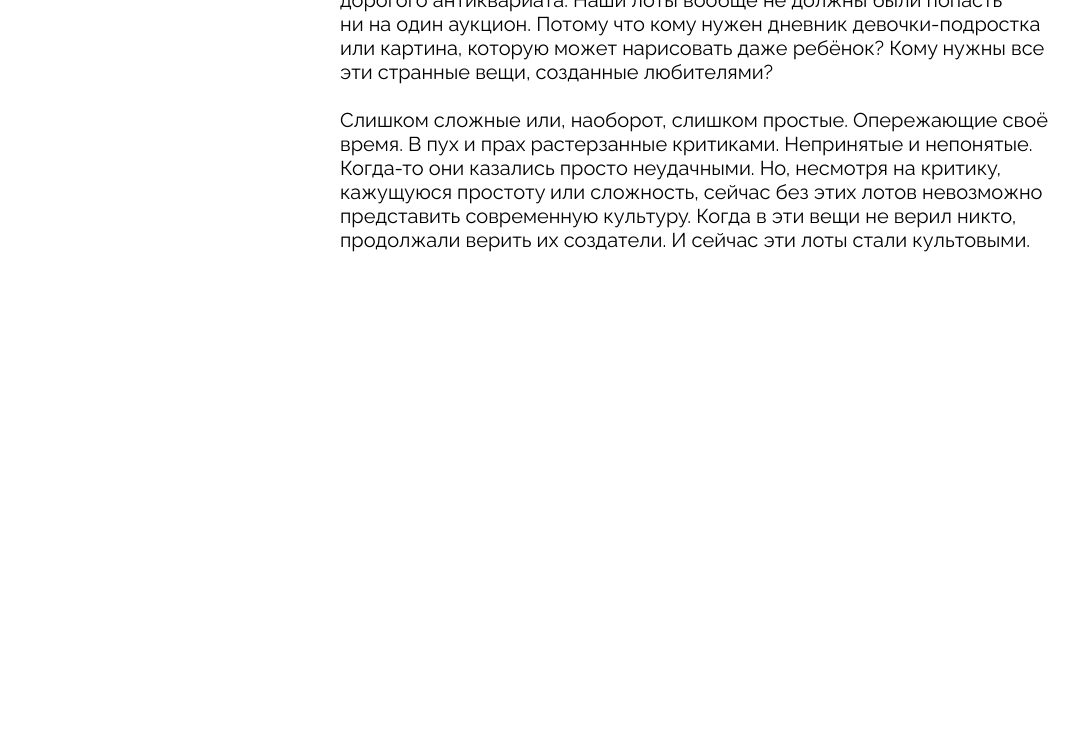
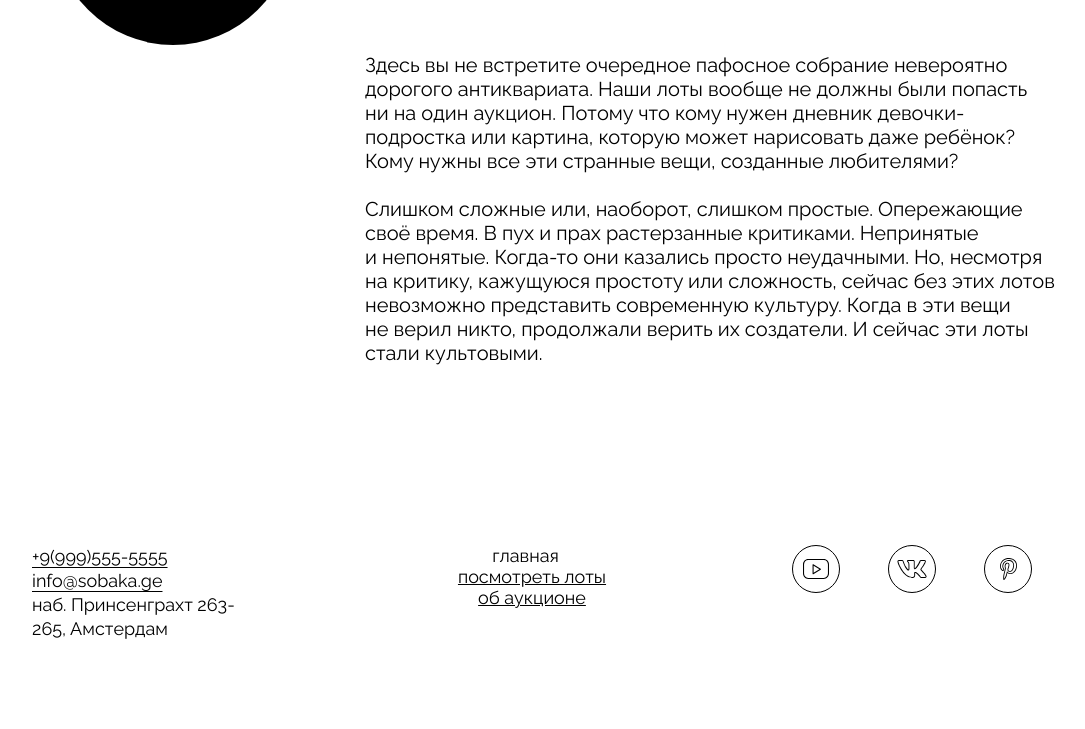
Before and after one commit to AleksPinchuk/ono-tebe-nado, a plain HTML site: page index.html in a window 1280 px wide. Shown: the part 2296-3025 px from the top of the page, without its empty margins (108-1193 px from the left). Before the commit the page ends 2548 px from the top, so only its background shows below. Drawn offline with Linux system fonts and the light colour scheme.

Commit message:
added fotterl

```diff
--- a/index.html
+++ b/index.html
@@ -11,7 +11,7 @@
   </head>
   <body>
     <header class="header content-section">
-      <nav>
+      <nav class="header__menu">
         <menu class="header-menu">
           <ul class="header__links-list">
             <li
@@ -122,31 +122,67 @@
       <section class="about content-section">
         <div class="about__column">
           <div class="about__logo">
-            <img class="about__logo-image" src="./images/logo-white.svg"/>
+            <img class="about__logo-image" src="./images/logo-white.svg" />
           </div>
+          <div class="about__article">
             <h2 class="about__title">Об аукционе</h2>
             <div class="about__text">
               <p>
                 Здесь вы&nbsp;не&nbsp;встретите очередное пафосное собрание
-              невероятно дорогого антиквариата. Наши лоты вообще не&nbsp;должны
-              были попасть ни&nbsp;на&nbsp;один аукцион. Потому что кому нужен
-              дневник девочки-подростка или картина, которую может нарисовать
-              даже ребёнок? Кому нужны все эти странные вещи, созданные
-              любителями?
+                невероятно дорогого антиквариата. Наши лоты вообще
+                не&nbsp;должны были попасть ни&nbsp;на&nbsp;один аукцион. Потому
+                что кому нужен дневник девочки-подростка или картина, которую
+                может нарисовать даже ребёнок? Кому нужны все эти странные вещи,
+                созданные любителями?
               </p>
               <p>
                 Слишком сложные или, наоборот, слишком простые. Опережающие своё
                 время. В&nbsp;пух и&nbsp;прах растерзанные критиками. Непринятые
                 и&nbsp;непонятые. Когда-то они казались просто неудачными. Но,
-              несмотря на&nbsp;критику, кажущуюся простоту или сложность, сейчас
-              без этих лотов невозможно представить современную культуру. Когда
-              в&nbsp;эти вещи не&nbsp;верил никто, продолжали верить
-              их&nbsp;создатели. И&nbsp;сейчас эти лоты стали культовыми.
+                несмотря на&nbsp;критику, кажущуюся простоту или сложность,
+                сейчас без этих лотов невозможно представить современную
+                культуру. Когда в&nbsp;эти вещи не&nbsp;верил никто, продолжали
+                верить их&nbsp;создатели. И&nbsp;сейчас эти лоты стали
+                культовыми.
               </p>
+            </div>
           </div>
         </div>
       </section>
     </main>
-    <footer class="footer content-section"></footer>
+    <footer class="footer content-section">
+      <address class="address">
+        <a href="tel:+99995555555">+9(999)555-5555</a><br />
+        <a href="info@sobaka.ge">info@sobaka.ge</a><br />
+        <p>наб. Принсенграхт 263-<br />265, Амстердам</p>
+      </address>
+      <nav class="footer__menu">
+        <ul class="footer__menu-list">
+          <li class="footer__menu-list-item">
+            <a href="" class="footer__menu-link header__links-list-item_no-bullit">главная</a>
+          </li>
+          <li class="footer__menu-list-item">
+            <a href="" class="footer__menu-link">посмотреть лоты</a>
+          </li>
+          <li class="footer__menu-list-item">
+            <a href="" class="footer__menu-link">об аукционе</a>
+          </li>
+        </ul>
+      </nav>
+      <ul class="footer__social-list">
+        <li class="footer__social-list-item">
+          <a href="" class="footer__social-link"></a>
+          <div class="footer__social-icon yt"></div>
+        </li>
+        <li class="footer__social-list-item">
+          <a href="" class="footer__social-link"></a>
+          <div class="footer__social-icon vk"></div>
+        </li>
+        <li class="footer__social-list-item">
+          <a href="" class="footer__social-linkt"></a>
+          <div class="footer__social-icon pinteres"></div>
+        </li>
+      </ul>
+    </footer>
   </body>
 </html>
--- a/styles/style.css
+++ b/styles/style.css
@@ -32,18 +32,18 @@
   font-size: 18px;
 }
 
-nav {
+.header__menu {
   display: grid;
   grid-template-columns: 1fr 150px 1fr;
   align-items: center;
 }
 
-address {
+.address {
   justify-self: end;
+  padding-right: 38px;
+  font-style: normal;
   line-height: 24px;
-  padding-right: 38px;
   text-underline-offset: 4px;
-  font-style: normal;
 }
 
 .header__links-list {
@@ -56,8 +56,8 @@ address {
 .header__links-list-item {
   padding-right: 13px;
   text-decoration: underline;
+  text-underline-offset: 4px;
   list-style: circle;
-  text-underline-offset: 4px;
   /* нужно создать отступы между подчеркиванием и текстом  */
   /* увеличить межстрочное расстояние */
 }
@@ -81,12 +81,12 @@ address {
 /* стили для 1 секции */
 /* нужно создать стиль оверлей для фона */
 .cover {
-  display: flex;
-  flex-direction: column;
   position: relative;
   top: 0;
   left: 0;
   z-index: 1;
+  display: flex;
+  flex-direction: column;
   padding: 165px 50px 50px;
   background-image: url(../images/cover.jpg);
   background-position: center;
@@ -95,17 +95,17 @@ address {
 
 .cover__title {
   z-index: 5;
-  line-height: 1.15;
-  text-transform: uppercase;
+  margin-bottom: 135px;
   font-weight: bold;
   font-size: 100px;
+  line-height: 1.15;
   letter-spacing: 0.3em;
-  margin-bottom: 135px;
+  text-transform: uppercase;
 }
 
 .aligned-text {
+  display: block;
   margin-top: 20px;
-  display: block;
   line-height: 1;
 }
 
@@ -126,9 +126,9 @@ address {
 }
 
 .cover__description {
+  z-index: 5;
   display: flex;
   flex-direction: row;
-  z-index: 5;
   justify-content: end;
   align-items: center;
   gap: 80px;
@@ -142,27 +142,27 @@ address {
 }
 
 .bet-button {
-  background-color: transparent;
+  border: 1px solid currentColor;
+  padding: 12px 32px;
   color: white;
-  border: 1px solid currentColor;
   font-family: inherit;
   font-size: 22px;
   text-transform: uppercase;
-  padding: 12px 32px;
+  background-color: transparent;
 }
 /* стили для 2 секции */
 .lots {
   max-width: 1052px;
   margin: 0 auto;
   margin-top: 179px;
-  margin-bottom: 100px;
+  margin-bottom: 181px;
 }
 
 .lots__heading {
+  margin-left: 40px;
+  font-weight: bold;
+  font-size: 40px;
   text-transform: uppercase;
-  font-size: 40px;
-  font-weight: bold;
-  margin-left: 40px;
 }
 
 .lots__card-list {
@@ -178,33 +178,33 @@ address {
 }
 
 .card {
-  height: 563px;
-  background-position: center;
-  background-repeat: no-repeat;
-  background-size: cover;
-  color: #fff;
   position: relative;
-  padding: 51px 40px 48px;
   display: flex;
   flex-direction: column;
   justify-content: space-between;
+  height: 563px;
+  padding: 51px 40px 48px;
+  color: #fff;
+  background-repeat: no-repeat;
+  background-position: center;
+  background-size: cover;
 }
 
 .card__title {
   position: relative;
   z-index: 5;
-  text-transform: uppercase;
+  font-weight: bold;
   font-size: 22px;
-  font-weight: bold;
   text-decoration: underline;
   text-underline-offset: 3px;
+  text-transform: uppercase;
 }
 
 .card-text {
   position: relative;
   z-index: 5;
+  font-weight: normal;
   font-size: 20px;
-  font-weight: normal;
   line-height: 24px;
 }
 
@@ -226,65 +226,120 @@ address {
 }
 
 .lots__look-more-link {
+  margin-left: 40px;
+  border-bottom: 1px solid #000;
   padding-bottom: 2px;
-  border-bottom: 1px solid #000;
+  color: #000;
+  font-weight: normal;
   font-size: 20px;
-  font-weight: normal;
   line-height: 24px;
-  color: #000;
-  margin-left: 40px;
 }
 /* стили для 3 секции */
 .about {
   max-width: 1052px;
   margin: 0 auto;
+  margin-bottom: 180px;
 }
 
 .about__column {
   display: grid;
   grid-template-columns: 31.75% 1fr;
+  gap: 25px;
 }
 
 .about__logo {
   z-index: 1;
+  display: flex;
+  flex-wrap: wrap;
   grid-column-start: 1;
-  background-color: #000;
+  justify-self: center;
+  justify-content: center;
+  align-content: center;
   width: 240px;
   height: 240px;
   border-radius: 240px;
-  justify-self: center;
-  display: flex;
-  align-content: center;
-  flex-wrap: wrap;
-  justify-content: center;
+  background-color: #000;
 }
 
 .about__logo-image {
-  width: 114px;
-  height: 143px;
   z-index: 2;
+  width: 148px;
+  height: 118px;
 }
 
-.about__title,
-.about__text {
+.about__article {
   grid-column-start: 2;
 }
 
 .about__title {
+  padding: 101px 0 100px;
+  font-weight: bold;
   font-size: 40px;
-  font-weight: bold;
   line-height: 47px;
-  padding: 101px 0 92px;
- }
+  text-transform: uppercase;
+}
 
 .about__text {
   display: flex;
   flex-direction: column;
   gap: 24px;
+  font-weight: normal;
   font-size: 20px;
-  font-weight: normal;
   line-height: 24px;
 }
 /* стили для футера */
+.footer {
+  display: grid;
+  grid-template-columns: 1fr 200px 1fr;
+  max-width: 1000px;
+  margin: 0 auto;
+  margin-bottom: 88px;
+}
 
-/* нужно создать стиль единый для секций и для каждой секции прописать отступы */
+.footer .address {
+  grid-column-start: 1;
+  justify-self: start;
+  font-weight: normal;
+  font-size: 18px;
+  line-height: 24px;
+}
+
+.footer__menu {
+  grid-column-start: 2;
+  justify-self: center;
+  font-weight: normal;
+  font-size: 18px;
+  line-height: 21.13px;
+  text-align: center;
+}
+
+.header__links-list-item_no-bullit {
+  text-decoration: none;
+}
+
+.footer__social-list {
+  display: flex;
+  flex-direction: row;
+  grid-column-start: 3;
+  justify-self: end;
+  gap: 48px;
+}
+
+.footer__social-icon {
+  width: 48px;
+  height: 48px;
+  background-position: center;
+  background-size: cover;
+}
+
+.yt {
+  background-image: url(../images/yt.svg);
+}
+
+.vk {
+  background-image: url(../images/vk.svg);
+}
+
+.pinteres {
+  background-image: url(../images/pinterest.svg);
+}
```
Lines whose indentation alone changed are shown as unchanged.
